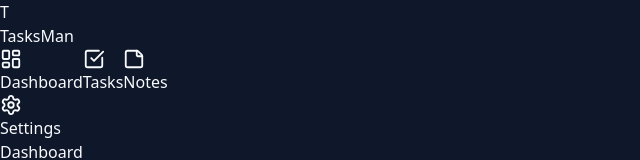
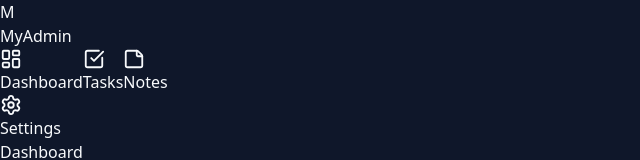
Before and after one commit to Morningstar485/MyAdmin, a React (Vite) app: page / in a window 1280 px wide. Shown: the top 160 px of the page, without its empty margins (0-640 px from the left). Built offline with nearby package versions, Linux system fonts and the light colour scheme; no server answers; the database is empty.

Commit message:
Restoring MyAdmin Branding

```diff
--- a/index.html
+++ b/index.html
@@ -1,13 +1,16 @@
 <!doctype html>
 <html lang="en">
+
 <head>
   <meta charset="UTF-8" />
   <link rel="icon" type="image/svg+xml" href="/vite.svg" />
   <meta name="viewport" content="width=device-width, initial-scale=1.0" />
-    <title>tasksman</title>
+  <title>MyAdmin</title>
 </head>
+
 <body>
   <div id="root"></div>
   <script type="module" src="/src/main.tsx"></script>
 </body>
+
 </html>
--- a/package.json
+++ b/package.json
@@ -1,5 +1,5 @@
 {
-  "name": "tasksman",
+  "name": "myadmin",
   "private": true,
   "version": "0.0.0",
   "type": "module",
--- a/src/layouts/AppShell.tsx
+++ b/src/layouts/AppShell.tsx
@@ -15,8 +15,8 @@ export function AppShell({ children, currentView, onNavigate }: AppShellProps) {
             {/* Sidebar - Simplified for "Website for eternity" */}
             <aside className="w-20 lg:w-64 border-r border-slate-800 flex flex-col py-6 bg-slate-900/50 backdrop-blur-xl">
                 <div className="px-4 mb-8 flex items-center justify-center lg:justify-start">
-                    <div className="w-10 h-10 bg-indigo-600 rounded-xl flex items-center justify-center font-bold text-xl shadow-lg shadow-indigo-500/20">T</div>
-                    <span className="ml-3 font-bold text-xl hidden lg:block tracking-tight text-indigo-100">TasksMan</span>
+                    <div className="w-10 h-10 bg-indigo-600 rounded-xl flex items-center justify-center font-bold text-xl shadow-lg shadow-indigo-500/20">M</div>
+                    <span className="ml-3 font-bold text-xl hidden lg:block tracking-tight text-indigo-100">MyAdmin</span>
                 </div>
 
                 <nav className="flex-1 space-y-2 px-3">
```
Also changed, not shown: 1 other file (tests, documents, lock files or other folders). Lines whose indentation alone changed are shown as unchanged.
